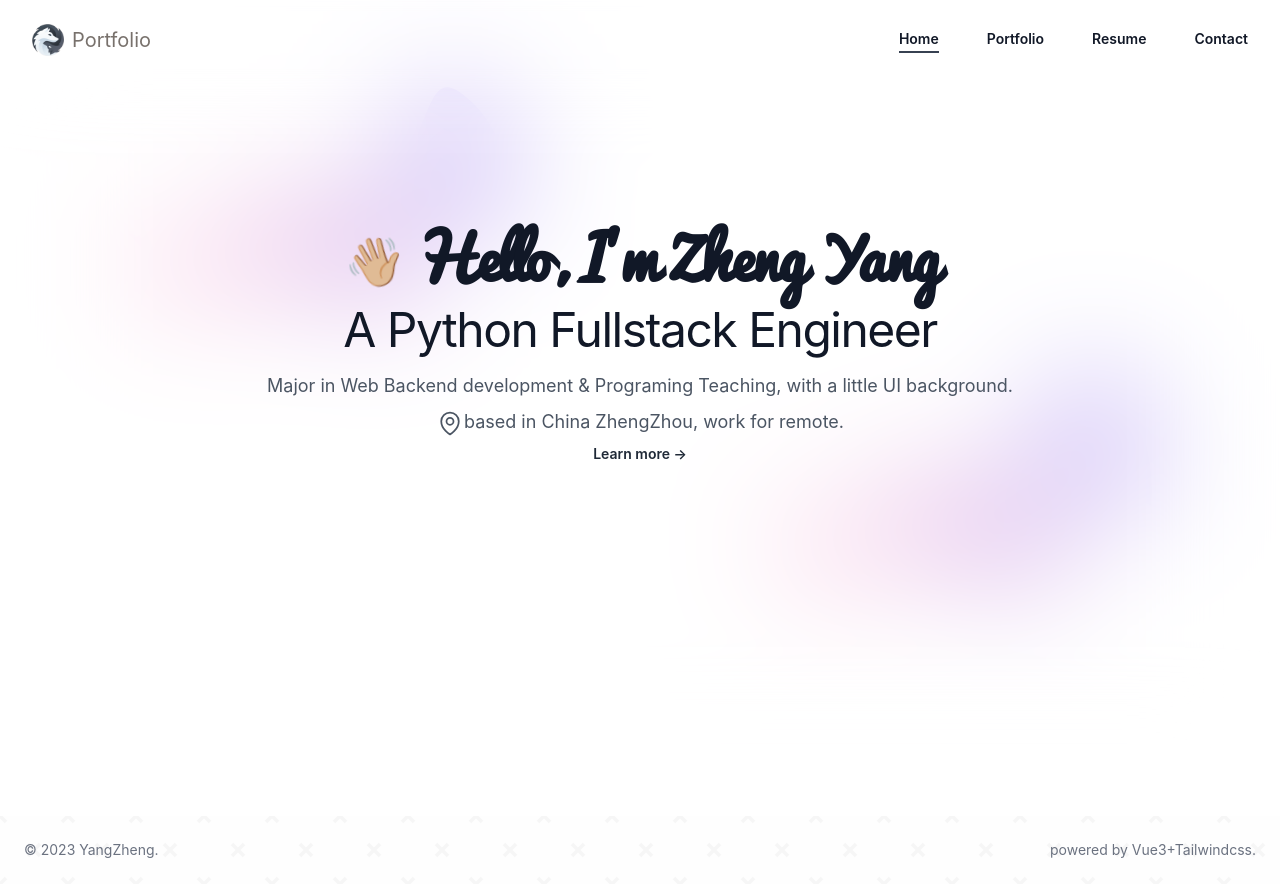
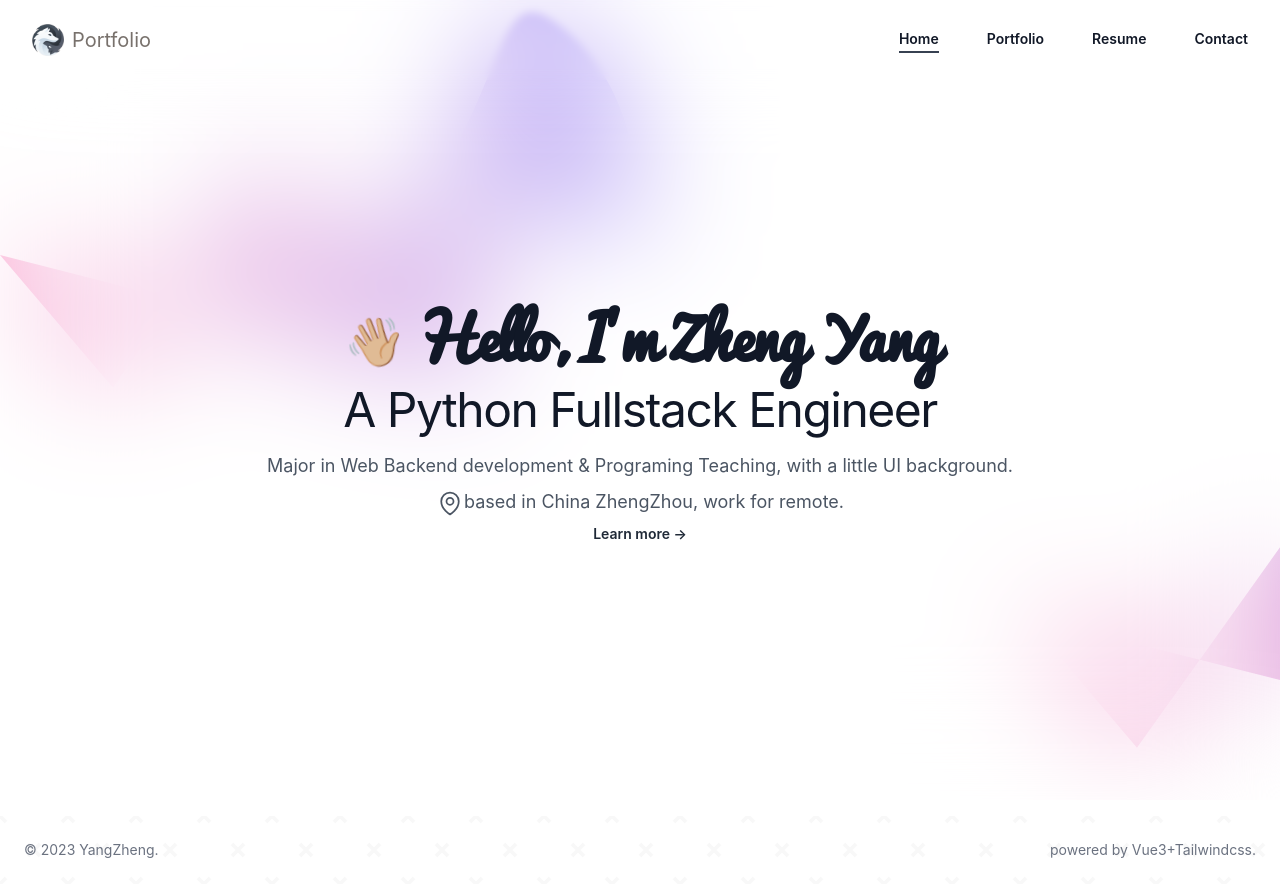
Before and after one commit to canaan-yz/my_portfolio, a Vue app: page /#/ in a window 1280 px wide. Built offline with nearby package versions, Linux system fonts and the light colour scheme; a web font is replaced by a local one.

Commit message:
adjust Layout.vue background

```diff
--- a/src/components/Layout.vue
+++ b/src/components/Layout.vue
@@ -2,7 +2,7 @@
 
 <template>
   <header name="header" class="bg-transparent">
-    <nav name="nav" class="fixed inset-x-0 top-0 z-50 backdrop-blur-sm">
+    <nav name="nav" class="fixed inset-x-0 top-0 z-50 backdrop-blur-sm bg-transparent">
       <div class="flex items-center justify-between p-6 md:px-8" aria-label="Global">
         <div class="flex md:flex-1 items-center">
           <a href="#" class="-m-1.5 p-1.5">
@@ -53,15 +53,16 @@
 
 
   <!--main content slot-->
-  <div id="main-content" class="min-h-screen">
-    <div class="backdrop-blur-3xl min-h-screen">
-      <!--set margin-top in slot content coz of fixed navbar. slot can't set class attr-->
+  <!--set margin-top in slot content coz of fixed navbar. slot can't set class attr-->
+  <!--can't set root bg blur conflict with nav blur. -->
+  <div id="main-content" class="min-h-screen ">
+    <div class="backdrop-blur-3xl h-screen pt-20">
       <slot></slot>
     </div>
   </div>
 
 
-  <footer name="footer" class="_footer-pattern bg-gray-100 bg-opacity-10 m-4 mx-0 mb-0">
+  <footer name="footer" class="_footer-pattern bg-gray-100 bg-opacity-0 m-4 mx-0 mb-0">
     <div class="w-full mx-auto container md:p-6 p-4 md:flex md:items-center md:justify-between text-gray-500">
       <span class="text-sm sm:text-center">© 2023 YangZheng.</span>
       <span class="text-sm sm:text-center">powered by Vue3+Tailwindcss. </span>
@@ -89,16 +90,16 @@ const mobileMenuOpen = ref(false)
 #main-content{
   width:100%;
   height:100%;
-  position: relative;
-  background: url('../assets/image/bg-top.svg') no-repeat 10vw 10vh,
-              url('../assets/image/bg-top.svg') no-repeat 60vw 45vh;
-  background-size: 30% 30%;
-  z-index:-10;
+  /*position: relative;*/
+  background: url('../assets/image/bg-top.svg') no-repeat 0vw 0vh,
+              url('../assets/image/bg-top.svg') no-repeat 80vw 45vh;
+  background-size: 50% 50%;
+  z-index:0;
 }
 
 
 ._footer-pattern {
   /*patterns https://heropatterns.com/    adjust color opacity in svg file */
-  background-image: url("../assets/image/pattern-hideout.svg");
+  background-image: url("../assets/image/bg-footer-pattern.svg");
 }
 </style>
--- a/src/components/Card.vue
+++ b/src/components/Work.vue
@@ -1,5 +1,5 @@
 <template>
-  <div name="card" class="flex justify-center">
+  <div name="work-card" class="flex justify-center">
     <div
         class="block max-w-sm rounded-lg bg-white shadow-lg dark:bg-neutral-700">
       <a href="#!" data-te-ripple-init data-te-ripple-color="light">
@@ -11,7 +11,7 @@
       <div class="p-6">
         <h5
             class="mb-2 text-xl font-medium leading-tight text-neutral-800 dark:text-neutral-50">
-          Card title
+          {{ work.title }}
         </h5>
         <p class="mb-4 text-base text-neutral-600 dark:text-neutral-200">
           Some quick example text to build on the card title and make up the
@@ -31,7 +31,16 @@
 
 <script>
 export default {
-  name: "Card"
+  name: "Work",
+  props: {
+    work: {
+      type: Object,
+      default: {
+        title: null
+
+      }
+    }
+  }
 }
 </script>
 
--- a/src/pages/Contact.vue
+++ b/src/pages/Contact.vue
@@ -1,6 +1,6 @@
 <template>
   <Layout>
-    <div id="contact" class="mt-20 container items-center flex flex-col justify-center place-self-center bg-transparent">
+    <div id="contact" class="container items-center flex flex-col justify-center place-self-center bg-transparent">
       <h1 class="text-gray-800 sm:text-4xl mt-10">Contract Me</h1>
       <h4 class="text-gray-500 text-xl mt-2">welcome to talk to me about technology or employment</h4>
       <img :src="contactIllustration" class="max-w-xl lg:max-w-2xl mt-20 px-10 rounded-sm">
--- a/src/pages/Portfolio.vue
+++ b/src/pages/Portfolio.vue
@@ -1,12 +1,12 @@
 <template>
   <Layout>
-    <div id="portfolio" class="mt-20 container flex flex-col text-center items-center bg-transparent">
+    <div id="portfolio" class="container flex flex-col text-center items-center bg-transparent">
       <div name="title">
         <h1 class="text-gray-800 sm:text-4xl mt-10">Beside Works</h1>
-        <h4 class="text-gray-500 text-md mt-2 ">
-        The complexity of these works are much easier than formal full-time work, but also show the ability of mine.<br/>
-        Some are achitecture research; Some are part-time private work with novelty needs; Some come from my full-time work.<br/>
-        </h4>
+        <p class="text-gray-500 text-md mt-2 ">
+        Some works are part-time private work with novelty needs; Some for architecture research; Some come from my full-time work.<br/>
+        The complexity of these beside works are much easier than formal full-time work, but also show my abilities. See my formal work experiences on my resume.<br/>
+        </p>
       </div>
 
       <div name="portfolio-illustration" class="absolute opacity-30 -z-10 -left-20 top-40 w-96 ">
@@ -31,7 +31,9 @@
 
       <section name="cards" class="w-3/4 mt-10 border-2 flex flex-row flex-wrap justify-center gap-8">
         <!-- component class values will append to component root element class values, no need pass props-->
-        <Card v-for="(card,i) in cards" class=""></Card>
+        <Work v-for="(work,i) in works" :key="i" class=""
+              :work="work">
+        </Work>
       </section>
     </div>
   </Layout>
@@ -41,7 +43,10 @@
 <script setup>
 import {ref} from "vue";// similar to react useState?
 import Layout from "../components/Layout.vue";
-import Card from "../components/Card.vue";
+import Work from "../components/Work.vue";
+
+import works from "../_works_info/works.js";
+
 import portfolioIllustration from '../assets/image/portfolio_illustration.svg'
 import {AcademicCapIcon, CodeBracketIcon, Squares2X2Icon, PhotoIcon, CircleStackIcon, CpuChipIcon,
   ComputerDesktopIcon, ArrowTopRightOnSquareIcon, CubeTransparentIcon, DocumentIcon,} from '@heroicons/vue/24/outline'
@@ -72,10 +77,10 @@ const catalogs = [
     'name': 'UI',
     'iconComponent': PhotoIcon
   },
+]
 
-]
 let currentCatalogIndex = ref(0)
-const cards = [1,2,3]
+
 
 const handleCatalogClick = function(i, catalog, event) {
   // notice 'this' in anonymous function ()=> is not refer to component object,use ordinary function and ref()
```
Also changed, not shown: src/assets/image/bg-footer-pattern.svg (added), src/assets/image/pattern-hideout.svg (deleted).
